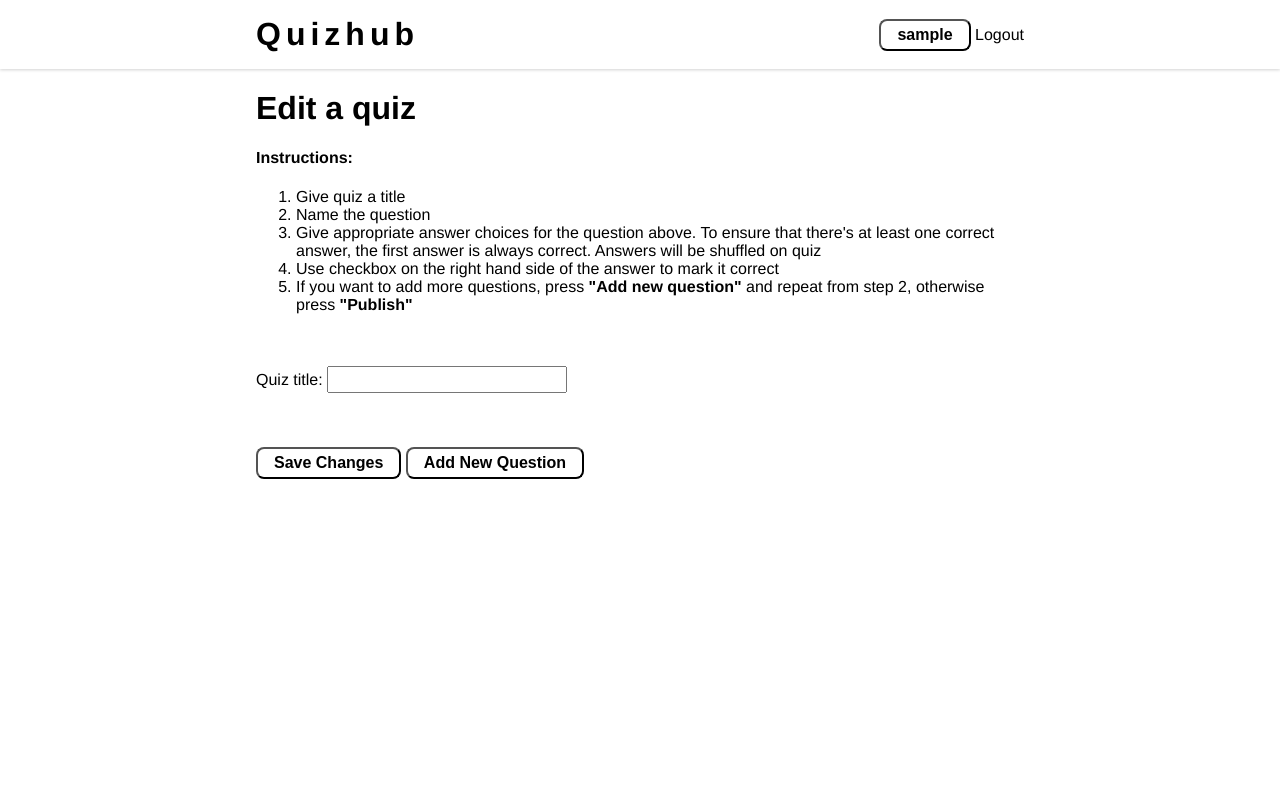
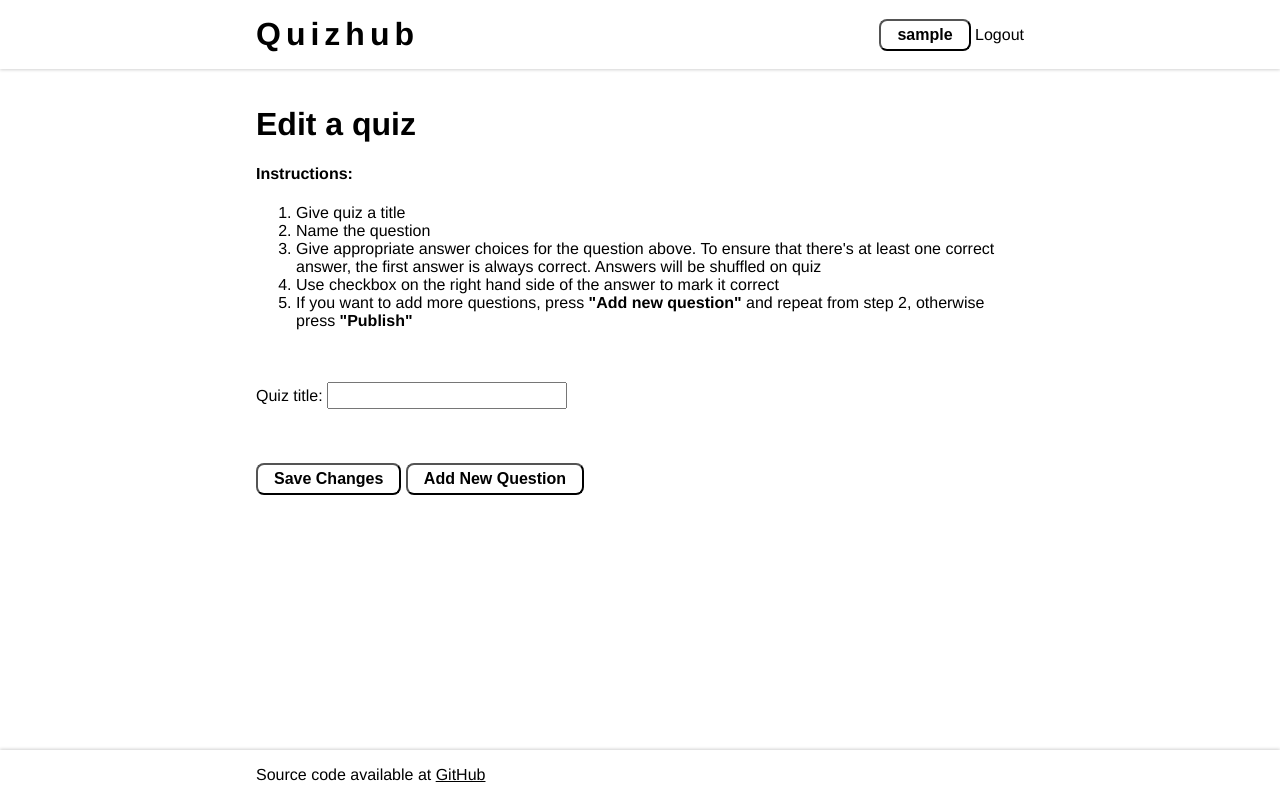
Before and after one commit to jpasikainen/tsoha-quizhub, a Flask app: page /edit in a window 1280 px wide. Run offline with Flask 2, Linux system fonts and the light colour scheme; the visitor is signed in with stand-in values (Sample User, id 1).

Commit message:
Added footer

```diff
--- a/static/styles.css
+++ b/static/styles.css
@@ -1,6 +1,9 @@
 body {
   margin: 0;
   font-family: "Helvetica", sans-serif;
+  min-height: 100vh;
+  display: grid;
+  grid-template-rows: auto 1fr auto;
 }
 
 main {
@@ -10,6 +13,15 @@ main {
 header {
   width: 100%;
   box-shadow: 0 1px 3px rgba(34, 34, 34, 0.2);
+}
+
+footer {
+  width: 100%;
+  box-shadow: 0 -1px 3px rgba(34, 34, 34, 0.2);
+}
+
+.footer {
+  margin: auto 20%;
 }
 
 a {
@@ -107,7 +119,8 @@ input {
     margin: 16px 5%;
   }
 
-  .topbar {
+  .topbar,
+  .footer {
     margin: 0 5%;
   }
 }
--- a/templates/layout.html
+++ b/templates/layout.html
@@ -25,5 +25,12 @@
     <main>
         {% block content %}{% endblock %}
     </main>
+    <footer>
+        <div class="footer">
+            <p> Source code available at
+                <a href="https://github.com/jpasikainen/tsoha-quizhub">GitHub</a>
+            </p>
+        </div>
+    </footer>
 </body>
 </html>
```
